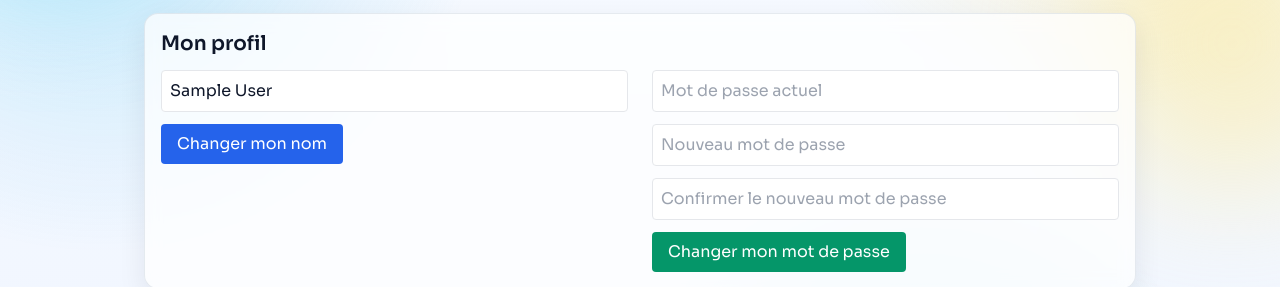
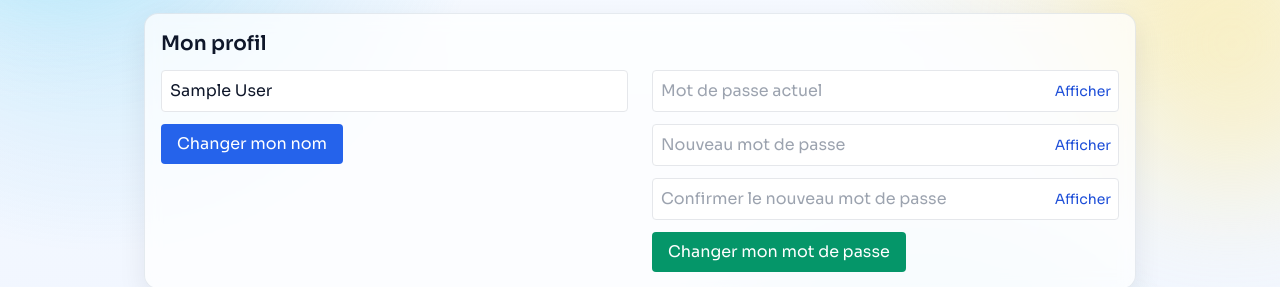
Before and after one commit to toftofpxs/Hangout, a React (Vite) app in the folder events-frontend/: page /dashboard in a window 1280 px wide. Shown: the part 213-500 px from the top of the page. Built offline with nearby package versions, Linux system fonts and the light colour scheme; no server answers; sample sign-in values are in the browser's storage.

Commit message:
feat(account): add password visibility toggles

```diff
--- a/events-frontend/src/pages/Dashboard.jsx
+++ b/events-frontend/src/pages/Dashboard.jsx
@@ -5,6 +5,31 @@ import { requestRefund } from '../services/paymentsService'
 import EventForm from '../components/EventForm'
 import { useToast } from '../contexts/ToastContext'
 import { useConfirm } from '../contexts/ConfirmContext'
+
+function PasswordField({ value, onChange, placeholder, minLength }) {
+  const [visible, setVisible] = useState(false)
+
+  return (
+    <div className="relative">
+      <input
+        type={visible ? 'text' : 'password'}
+        className="border p-2 pr-24 rounded w-full"
+        placeholder={placeholder}
+        value={value}
+        onChange={onChange}
+        minLength={minLength}
+        required
+      />
+      <button
+        type="button"
+        onClick={() => setVisible((state) => !state)}
+        className="absolute right-2 top-1/2 -translate-y-1/2 text-sm text-blue-700 hover:text-blue-900"
+      >
+        {visible ? 'Masquer' : 'Afficher'}
+      </button>
+    </div>
+  )
+}
 
 export default function Dashboard() {
   const { user, updateProfile } = useContext(AuthContext)
@@ -226,31 +251,23 @@ export default function Dashboard() {
           </form>
 
           <form onSubmit={handleChangePassword} className="flex flex-col gap-3">
-            <input
-              type="password"
-              className="border p-2 rounded w-full"
+            <PasswordField
               placeholder="Mot de passe actuel"
               value={currentPassword}
               onChange={(e) => setCurrentPassword(e.target.value)}
-              required
+              minLength={1}
             />
-            <input
-              type="password"
-              className="border p-2 rounded w-full"
+            <PasswordField
               placeholder="Nouveau mot de passe"
               value={newPassword}
               onChange={(e) => setNewPassword(e.target.value)}
               minLength={6}
-              required
             />
-            <input
-              type="password"
-              className="border p-2 rounded w-full"
+            <PasswordField
               placeholder="Confirmer le nouveau mot de passe"
               value={confirmNewPassword}
               onChange={(e) => setConfirmNewPassword(e.target.value)}
               minLength={6}
-              required
             />
             <button
               type="submit"
```
